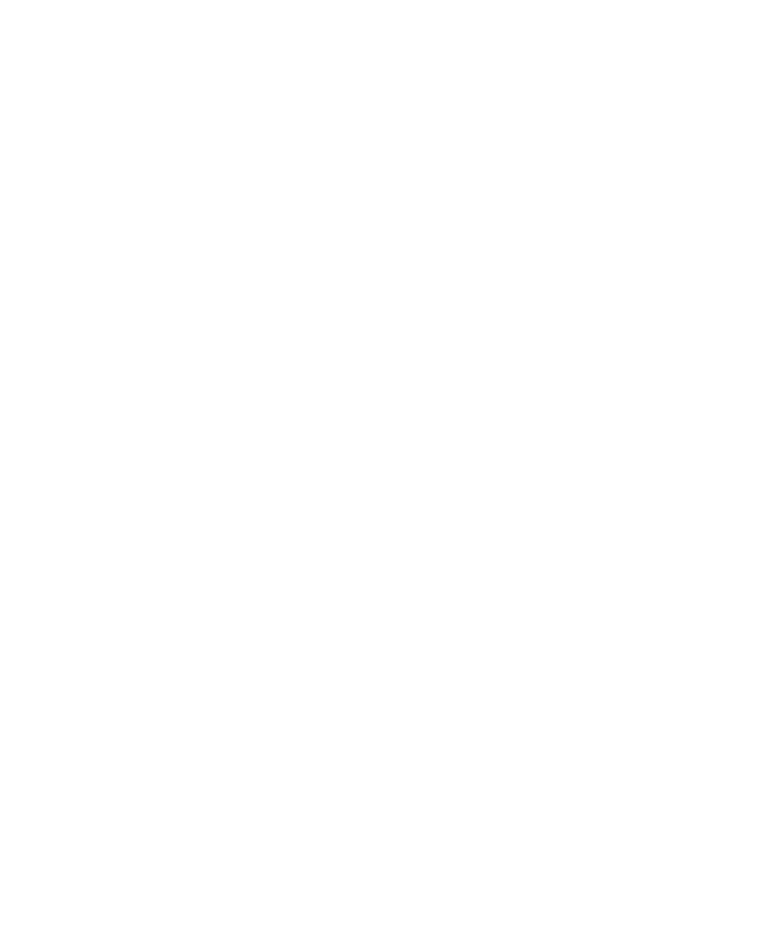
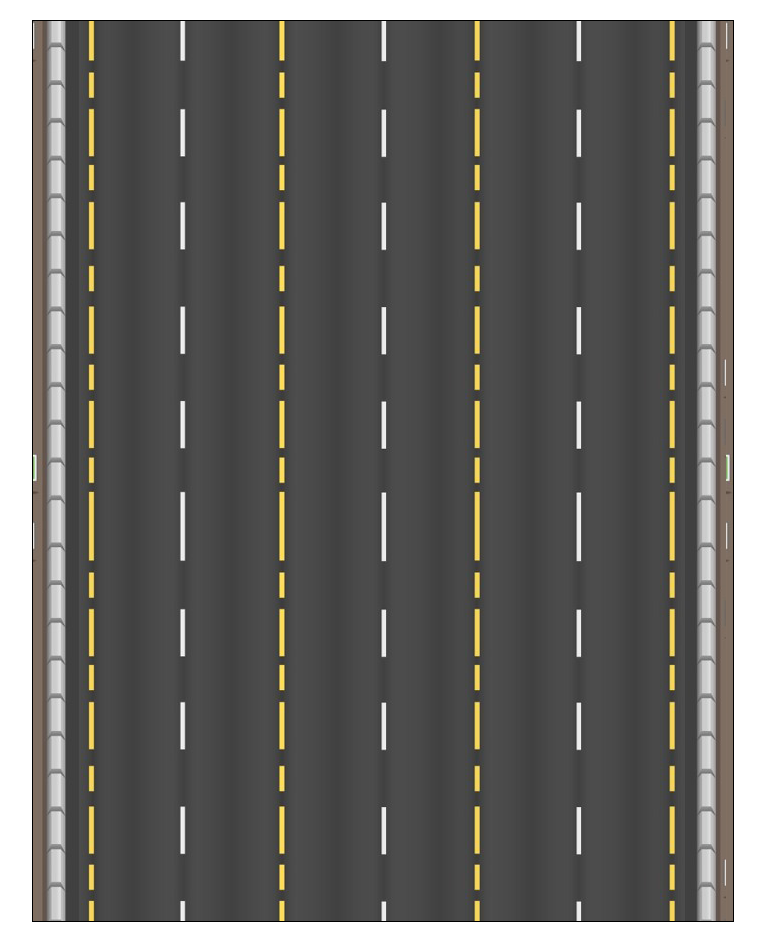
Before and after one commit to vaskrneup/JsCarGame, a plain HTML site: page index.html in a window 1280 px wide. Shown: the whole page, without its empty margins (257-1022 px from the left). Before the commit the page ends 800 px from the top, so only its background shows below. Drawn offline with Linux system fonts and the light colour scheme.

Commit message:
Game initial HTML & CSS template completed !!

```diff
--- a/css/main.css
+++ b/css/main.css
@@ -2,3 +2,19 @@
     margin: 0;
     padding: 0;
 }
+
+.game {
+    overflow: hidden;
+    border: 1px solid black;
+    width: 700px;
+    height: 900px;
+
+    margin: 20px auto;
+}
+
+#game-canvas {
+    position: relative;
+    width: 100%;
+    height: 99999px;
+    background-image: url("../assets/images/road/3LaneHighway.png");
+}
--- a/index.html
+++ b/index.html
@@ -8,6 +8,9 @@
 </head>
 <body>
 
+<div class="game">
+    <canvas id="game-canvas"></canvas>
+</div>
 
 <script src="js/main.js"></script>
 </body>
```
Also changed, not shown: assets/images/cars/blueCar.png (added), assets/images/cars/greenCar.png (added), assets/images/cars/purpleCar.png (added), assets/images/cars/redCar.png (added), assets/images/cars/yellowCar.png (added), assets/images/road/3LaneHighway.png (added), js/welcomeScreen.js (added).
